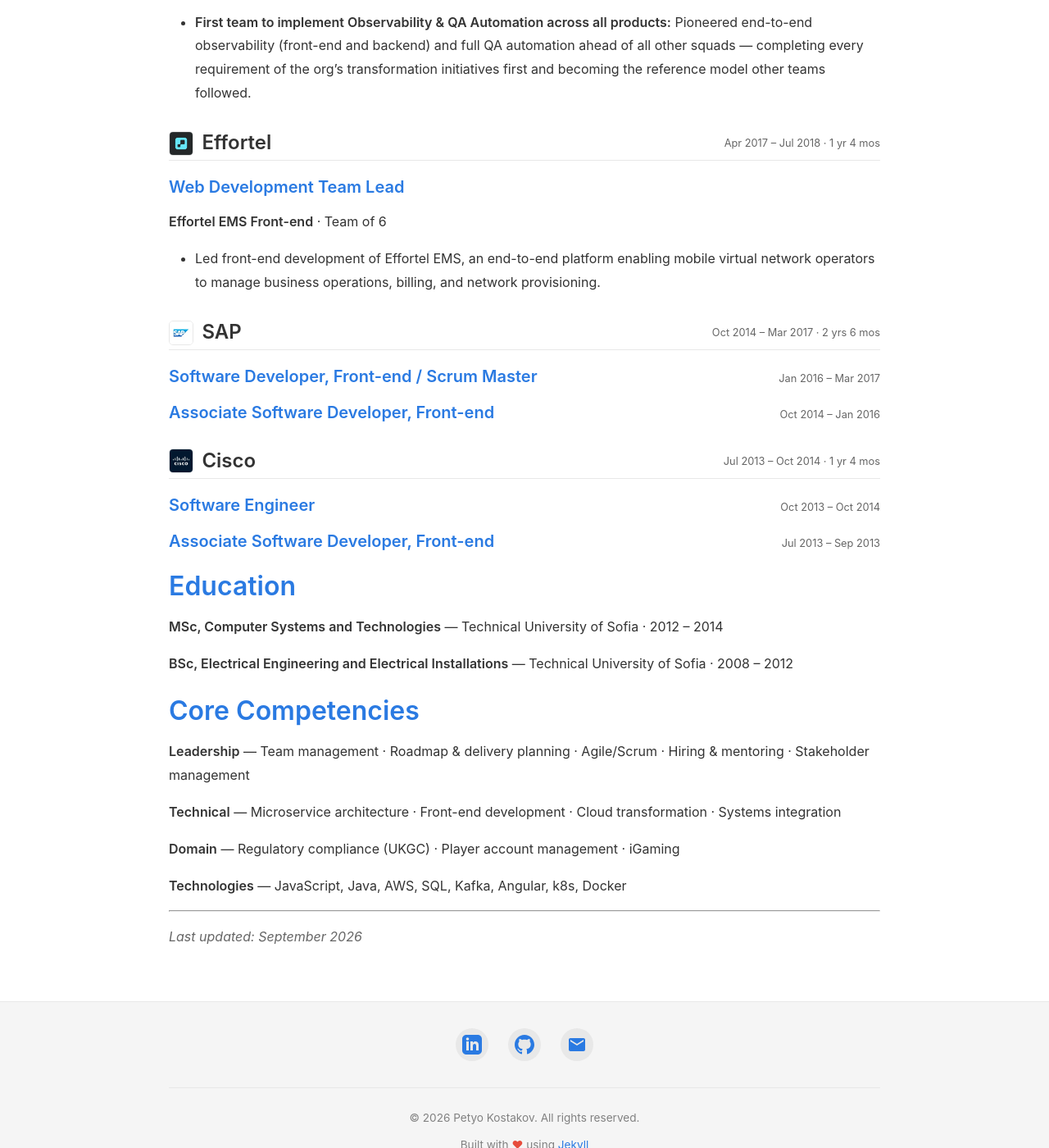
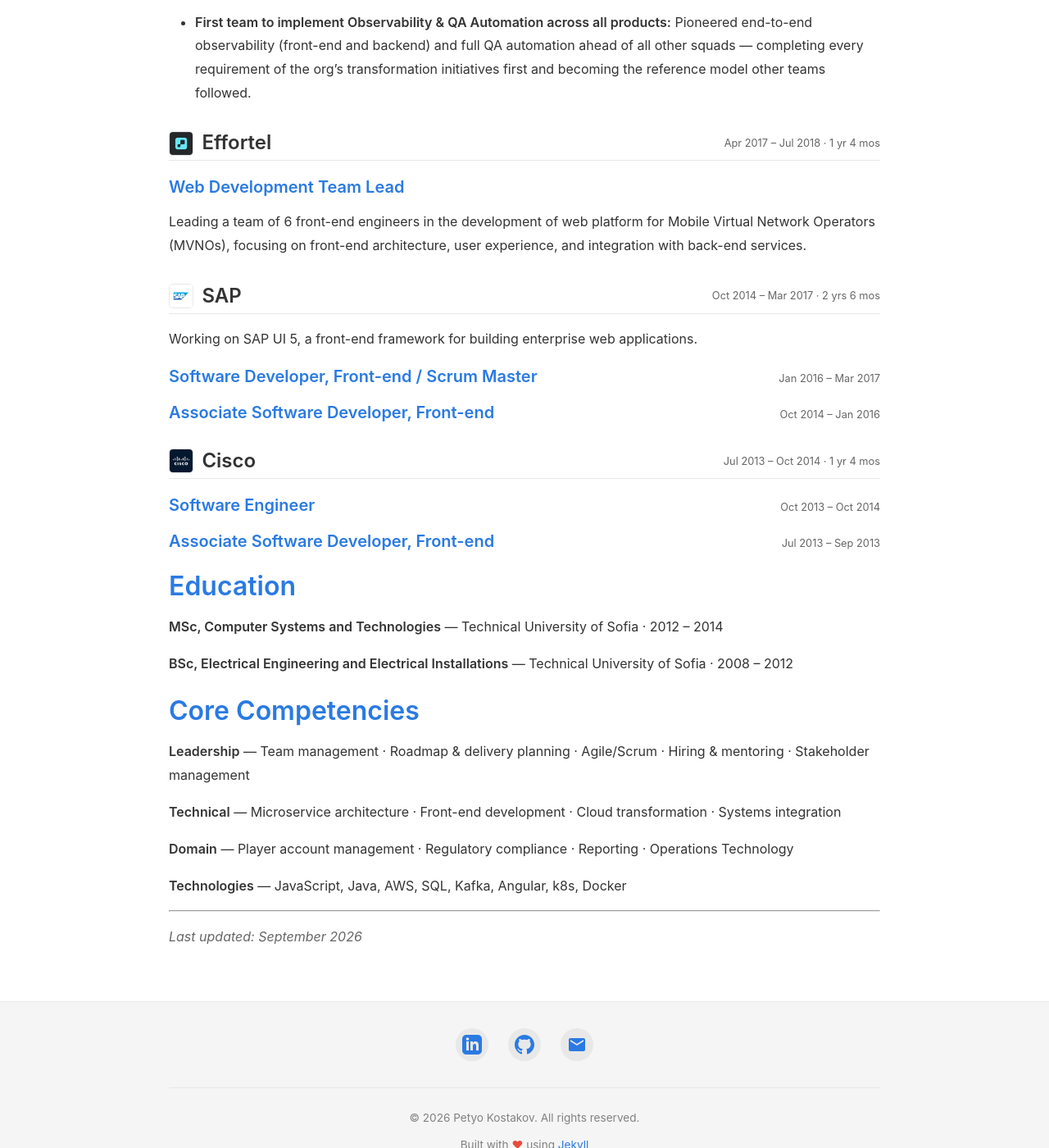
Before and after one commit to PetyoKostakov/PetyoKostakov.github.io, a Jekyll site: the page built from cv.md, in a window 1280 px wide and 1400 px high, scrolled down 1993 px. Shown: the whole window at 82% size. Built offline with Jekyll 4.4.1, drawn with Linux system fonts in a browser that asks for light colours; some of the changed text lies outside the part shown.

Commit message:
CV Work experience changes

```diff
--- a/cv.md
+++ b/cv.md
@@ -61,7 +61,7 @@ Engineering leader with 13+ years in software development, 10 of them leading te
 - **Led team transition into a new partner integrations domain with a scalable and flexible delivery framework:** Established a Figma-based framework that enabled strong planning, visibility, and adaptability—providing traceability for the whole team and proactive communication of timeline shifts to project management. Aligned Developers to tech-standard-driven breakdowns, QA to upfront test planning and risk identification, and Product to ticket ownership and closing the gap between architecture design and sprint inclusion.
 - **Consolidated three legacy teams into a unified PAM Operations Tools (OpTech) team:** Managed the merger of three teams with heavy legacy scope, driving knowledge transfer, CMDB documentation, and team autonomy across a complex product landscape.
 
-**Team: PAM OpTech** · Team size: 15
+**Subtribe: PAM OpTech - Agent Management, System Reports, Customer Assistance** · Subtribe size: 15
 
 - **Directed cross-functional "virtual teams" for high-stakes initiatives:** Assembled and led cross-team virtual squads to deliver the Blacklist monitoring and SOX compliance related to admin privilege auditing.
 - **Directed a company-wide AWS cloud transformation:** Oversaw migration of 10+ apps with 20+ services to AWS.
@@ -81,14 +81,11 @@ Engineering leader with 13+ years in software development, 10 of them leading te
 ### <span class="cv-org"><img class="cv-logo" src="{{ '/assets/effortel_logo.jpeg' | relative_url }}" alt="" height="30">Effortel</span> <span class="cv-meta">Apr 2017 – Jul 2018 · 1 yr 4 mos</span>
 
 #### Web Development Team Lead
+Leading a team of 6 front-end engineers in the development of web platform for Mobile Virtual Network Operators (MVNOs), focusing on front-end architecture, user experience, and integration with back-end services.
 
-**Effortel EMS Front-end** · Team of 6
-
-- Led front-end development of Effortel EMS, an end-to-end platform enabling mobile virtual
-  network operators to manage business operations, billing, and network provisioning.
-<!-- - ADD: which operators or markets did this serve? -->
 
 ### <span class="cv-org"><img class="cv-logo" src="{{ '/assets/sap_logo.jpeg' | relative_url }}" alt="" height="30">SAP</span> <span class="cv-meta">Oct 2014 – Mar 2017 · 2 yrs 6 mos</span>
+Working on SAP UI 5, a front-end framework for building enterprise web applications.
 
 #### Software Developer, Front-end / Scrum Master <span class="cv-meta">Jan 2016 – Mar 2017</span>
 
@@ -119,7 +116,7 @@ Engineering leader with 13+ years in software development, 10 of them leading te
 
 **Technical** — Microservice architecture · Front-end development · Cloud transformation · Systems integration
 
-**Domain** — Regulatory compliance (UKGC) · Player account management · iGaming
+**Domain** — Player account management · Regulatory compliance · Reporting · Operations Technology
 
 **Technologies** — JavaScript, Java, AWS,  SQL, Kafka,  Angular, k8s,  Docker
 
```
